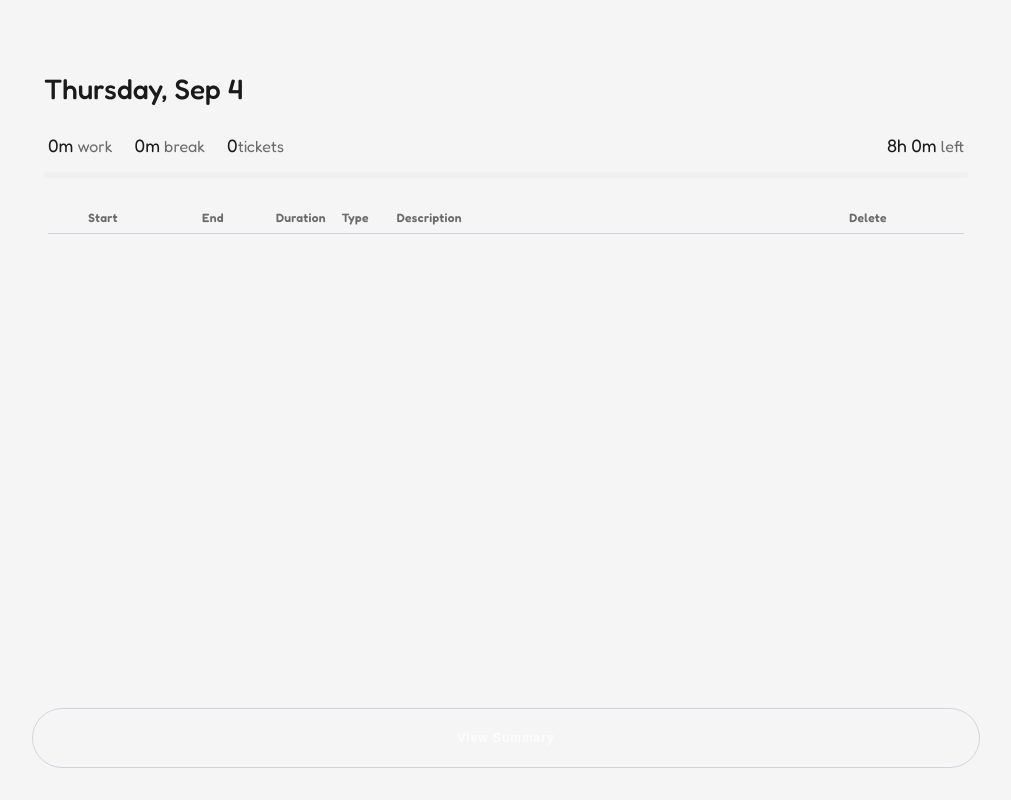
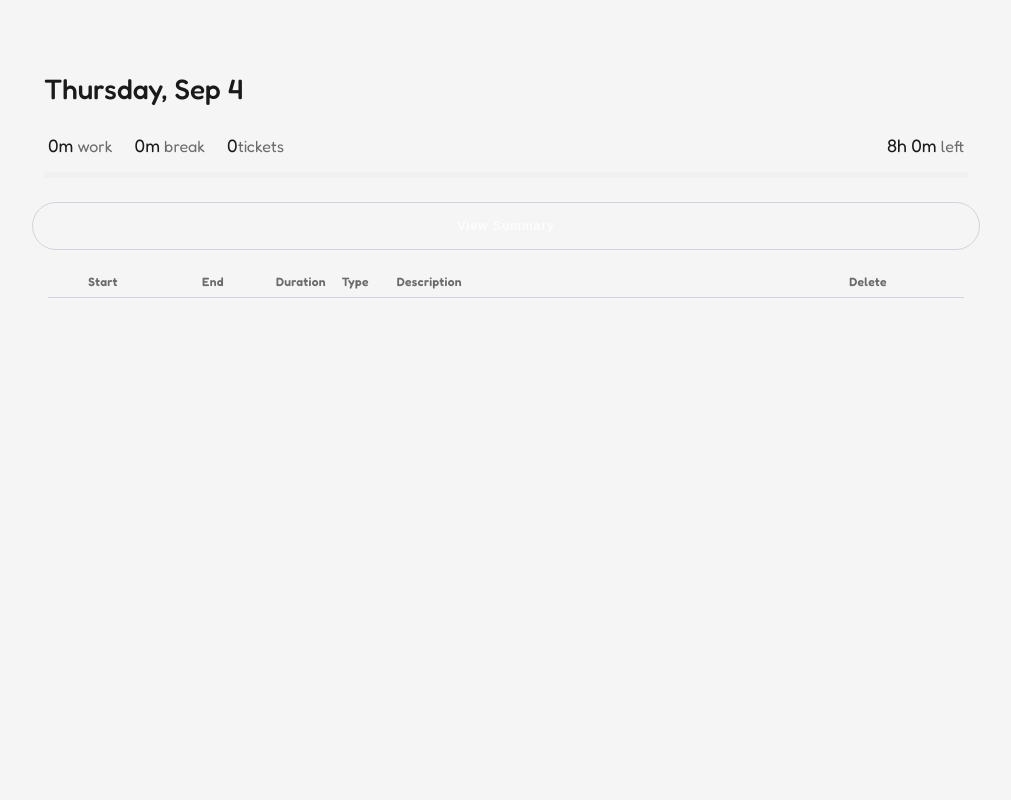
Before and after one commit to bahtyr/work-hours, a website: page work_hours_tracker.html in a window 1280 px wide. Shown: the whole page, without its empty margins (134-1145 px from the left). Drawn offline with Linux system fonts and the light colour scheme.

Commit message:
ui - move toggle summary btn

```diff
--- a/css/forms.css
+++ b/css/forms.css
@@ -87,7 +87,8 @@ button.danger {
 .main-controls button {
     letter-spacing: 1px;
     font-size: 0.75rem;
-    padding: 22px 40px;
+    /*padding: 22px 40px;*/
+    padding:16px 32px;
     border-radius: 32px;
     color: rgba(255, 255, 255, 0.75);
 }
--- a/css/layout.css
+++ b/css/layout.css
@@ -17,6 +17,10 @@
 .header, .footer {
     flex-shrink: 0;
     padding: 16px 0;
+}
+
+.footer {
+    padding-bottom: 0;
 }
 
 
@@ -142,8 +146,8 @@
 .main-controls {
     display: flex;
     flex-wrap: wrap;
-    gap: 16px;
-    margin-bottom: 16px;
+    /*gap: 16px;*/
+    /*margin-bottom: 16px;*/
 }
 
 .quick-entry {
--- a/work_hours_tracker.html
+++ b/work_hours_tracker.html
@@ -38,6 +38,11 @@
         </div>
     </div>
 
+    <div class="main-controls footer">
+        <button id="toggleSummaryBtn" class="primary">View Summary</button>
+    </div>
+
+
     <div class="card">
         <table id="hoursTable">
             <thead>
@@ -56,9 +61,7 @@
         <div id="summary" class="summary hidden"></div>
     </div>
 
-    <div class="main-controls footer">
-        <button id="toggleSummaryBtn" class="primary">View Summary</button>
-    </div>
+
 
     <div class="days hidden">
         <div class="inline-form" style=>
```
